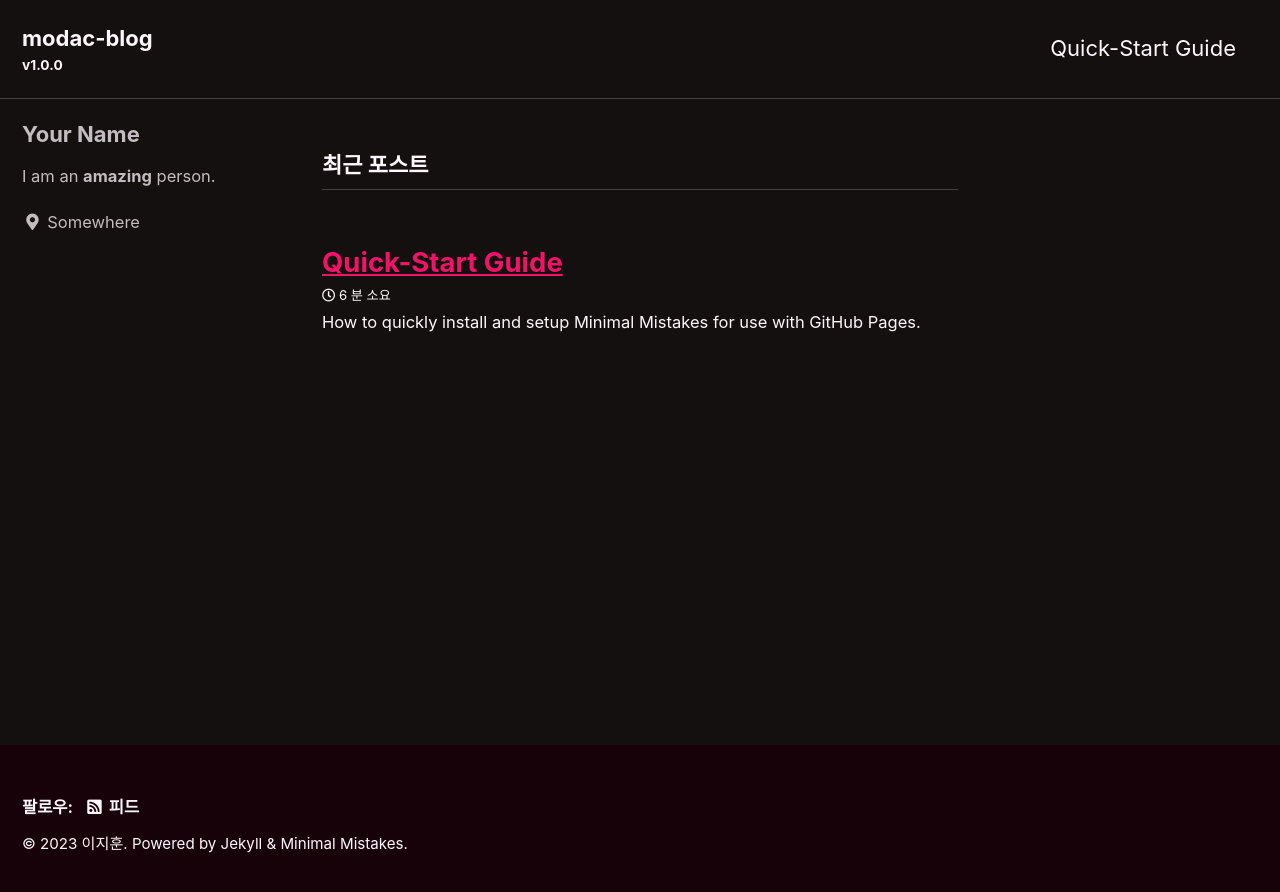
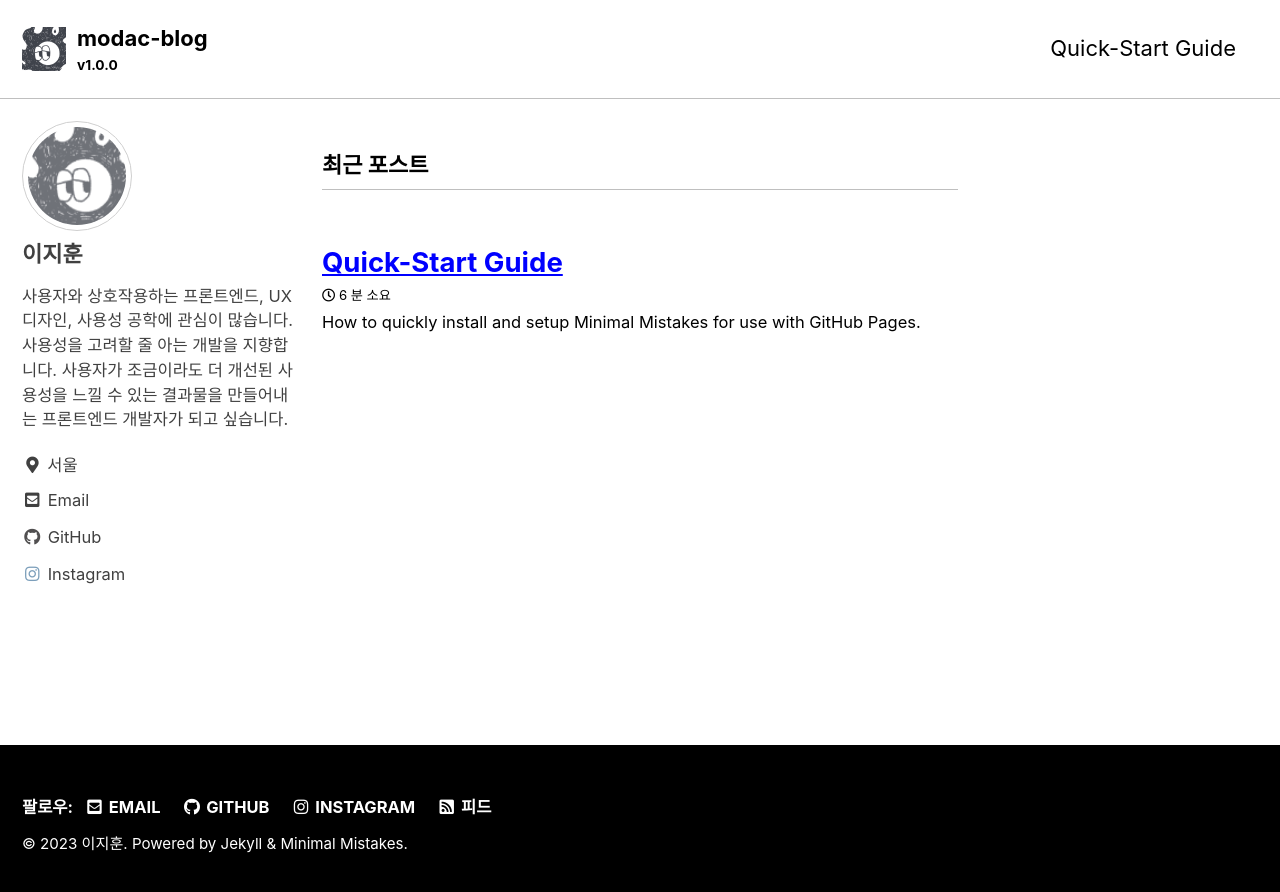
Before and after one commit to modac-bull/modac-bull.github.io, a Jekyll site: the page built from index.html, in a window 1280 px wide. Shown: the top 892 px of the page. Built offline with Jekyll 4.4.1, drawn with Linux system fonts in a browser that asks for light colours; cached includes are drawn as plain includes; the list of posts is cut into pages by our own code.

Commit message:
update: _config.yml setting, logo update

```diff
--- a/_config.yml
+++ b/_config.yml
@@ -12,7 +12,7 @@
 
 # theme                  : "minimal-mistakes-jekyll"
 # remote_theme           : "mmistakes/minimal-mistakes"
-minimal_mistakes_skin    : "neon" # "air", "aqua", "contrast", "dark", "dirt", "neon", "mint", "plum", "sunrise"
+minimal_mistakes_skin    : "contrast" # "air", "aqua", "contrast", "dark", "dirt", "neon", "mint", "plum", "sunrise"
 
 # Site Settings
 locale                   : "ko-KR"
@@ -20,13 +20,13 @@ title                    : "modac-blog"
 title_separator          : "&#124;"
 subtitle                 : "v1.0.0" # site tagline that appears below site title in masthead
 name                     : "이지훈"
-description              : ""
+description              : "공감과 소통으로 사용성을 고려하는 프론트엔드 개발을 하고 싶습니다."
 url                      : https://modac-bull.github.io/ # the base hostname & protocol for your site e.g. "https://mmistakes.github.io"
 baseurl                  : # the subpath of your site, e.g. "/blog"
 repository               : https://github.com/modac-bull/modac-bull.github.io.git # GitHub username/repo-name e.g. "mmistakes/minimal-mistakes"
-teaser                   : # path of fallback teaser image, e.g. "/assets/images/500x300.png"
-logo                     : # path of logo image to display in the masthead, e.g. "/assets/images/88x88.png"
-masthead_title           : # overrides the website title displayed in the masthead, use " " for no title
+teaser                   : /assets/images/teaser-fallback.png # path of fallback teaser image, e.g. "/assets/images/500x300.png"
+logo                     : /assets/images/logo.png # path of logo image to display in the masthead, e.g. "/assets/images/88x88.png"
+masthead_title           : "modac-blog" # overrides the website title displayed in the masthead, use " " for no title
 # breadcrumbs            : false # true, false (default)
 words_per_minute         : 200
 comments:
@@ -104,15 +104,15 @@ analytics:
 
 # Site Author
 author:
-  name             : "Your Name"
-  avatar           : # path of avatar image, e.g. "/assets/images/bio-photo.jpg"
-  bio              : "I am an **amazing** person."
-  location         : "Somewhere"
+  name             : "이지훈"
+  avatar           : /assets/images/logo.png # path of avatar image, e.g. "/assets/images/bio-photo.jpg"
+  bio              : "사용자와 상호작용하는 프론트엔드, UX디자인, 사용성 공학에 관심이 많습니다. <br> 사용성을 고려할 줄 아는 개발을 지향합니다. 사용자가 조금이라도 더 개선된 사용성을 느낄 수 있는 결과물을 만들어내는 프론트엔드 개발자가 되고 싶습니다."
+  location         : "서울"
   email            :
   links:
     - label: "Email"
       icon: "fas fa-fw fa-envelope-square"
-      # url: "mailto:your.name@email.com"
+      url: "mailto:ljhljh211@naver.com"
     - label: "Website"
       icon: "fas fa-fw fa-link"
       # url: "https://your-website.com"
@@ -124,14 +124,17 @@ author:
       # url: "https://facebook.com/"
     - label: "GitHub"
       icon: "fab fa-fw fa-github"
-      # url: "https://github.com/"
+      url: "https://github.com/modac-bull"
     - label: "Instagram"
       icon: "fab fa-fw fa-instagram"
-      # url: "https://instagram.com/"
+      url: "https://instagram.com/modacbull"
 
 # Site Footer
 footer:
   links:
+    - label: "Email"
+      icon: "fas fa-fw fa-envelope-square"
+      url: "mailto:ljhljh211@naver.com"
     - label: "Twitter"
       icon: "fab fa-fw fa-twitter-square"
       # url:
@@ -140,7 +143,7 @@ footer:
       # url:
     - label: "GitHub"
       icon: "fab fa-fw fa-github"
-      # url:
+      url: "https://github.com/modac-bull"
     - label: "GitLab"
       icon: "fab fa-fw fa-gitlab"
       # url:
@@ -149,7 +152,7 @@ footer:
       # url:
     - label: "Instagram"
       icon: "fab fa-fw fa-instagram"
-      # url:
+      url: "https://instagram.com/modacbull"
 
 
 # Reading Files
```
Also changed, not shown: README.md, assets/images/logo.png (added), assets/images/teaser-fallback.png (added), assets/images/teaser.png (added), 1 other file.
